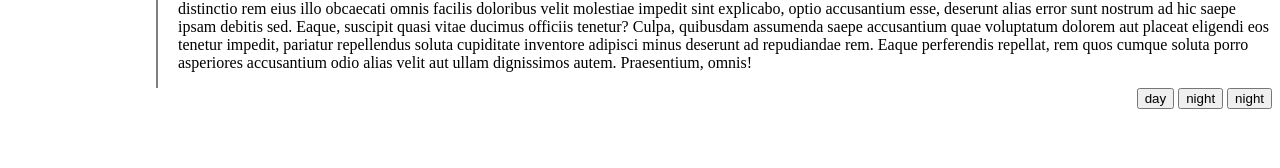
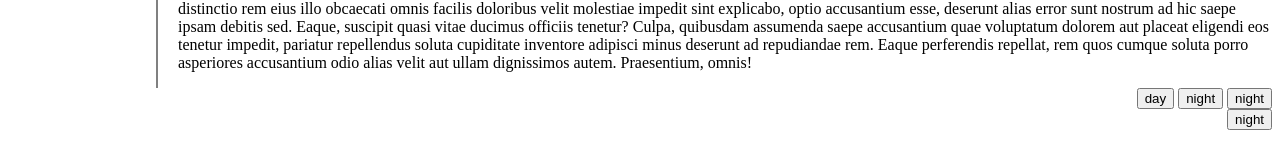
Before and after one commit to taehyeony/Life_coding, a plain HTML site: page DarkMode/darkMode.html in a window 1280 px wide. Shown: the part 188-356 px from the top of the page. Drawn offline with Linux system fonts and the light colour scheme.

```diff
--- a/DarkMode/darkMode.html
+++ b/DarkMode/darkMode.html
@@ -44,6 +44,19 @@
                 document.querySelector('#day_night').value = 'night';
             }
         ">
+        <br>
+        <input id="day_night2" type="button" value="night" onclick="
+            let target = document.querySelector('body');
+            if(this.value === 'night'){
+                target.style.backgroundColor='black';
+                target.style.color='white';
+                this.value = 'day';
+            }else{
+                target.style.backgroundColor='white';
+                target.style.color='black';
+                this.value = 'night';
+            }
+        ">
     </div>
 </body>
 </html>
```
